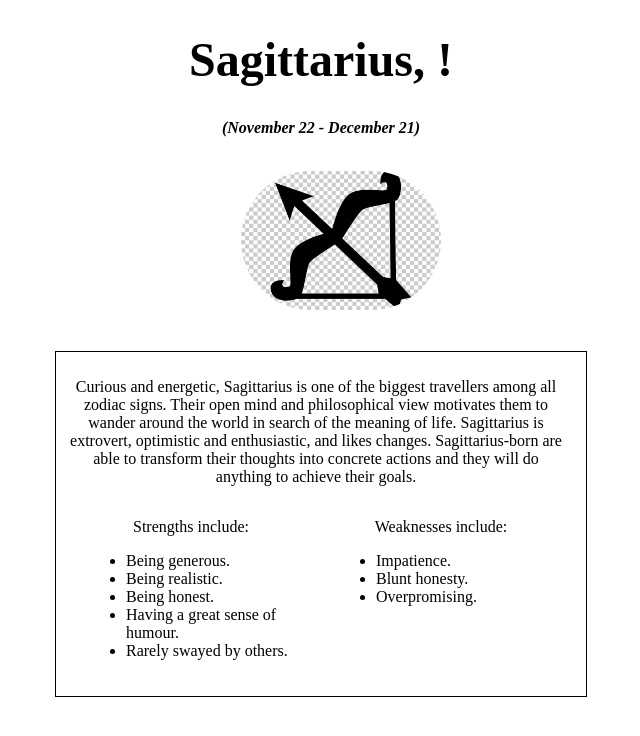
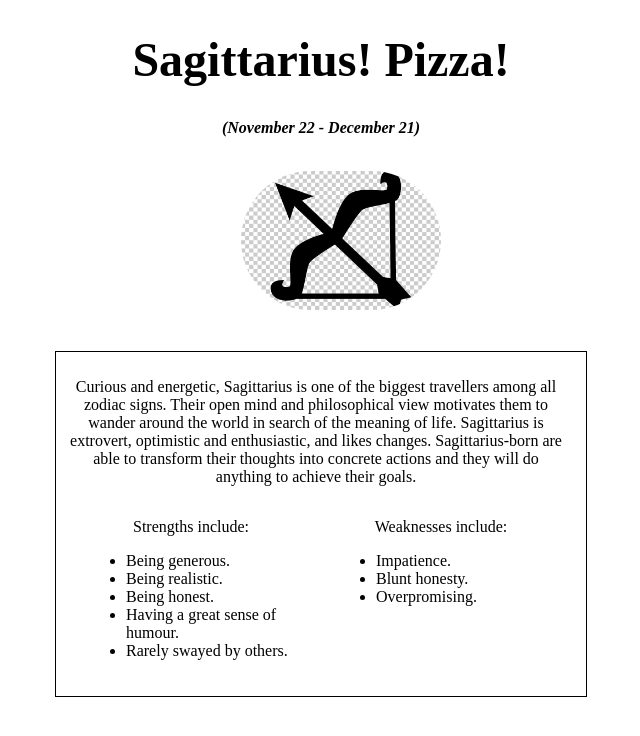
Before and after one commit to aminah141/zodiac, a plain HTML site: page index.html in a window 1280 px wide. Shown: the whole page, without its empty margins (319-959 px from the left). Drawn offline with Linux system fonts and the light colour scheme.

Commit message:
Update index.html
test change pizza

```diff
--- a/index.html
+++ b/index.html
@@ -7,7 +7,7 @@
   </head>
   <body>
     <div>
-    <h1>Sagittarius, !</h1>
+    <h1>Sagittarius! Pizza!</h1>
     <h2>(November 22 - December 21)</h2>
 
     <!-- image of zodiac sign -->
```
